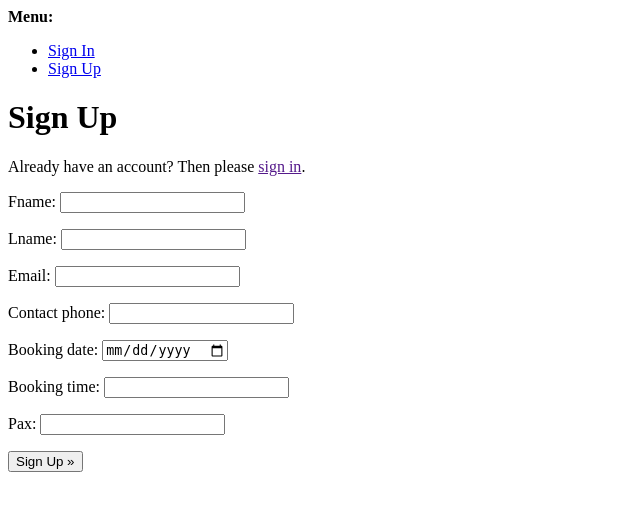
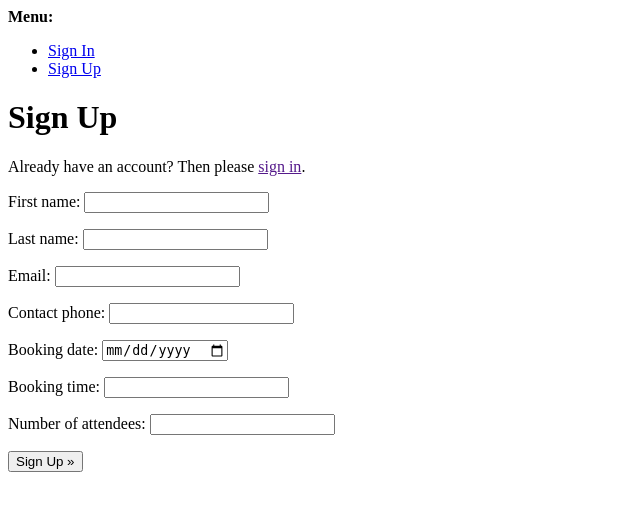
Before and after one commit to Alan-Bushell/la-cocina-del-diablo, a Django app: template templates/account/signup.html in a window 1280 px wide. Shown: the top 511 px of the page, without its empty margins (0-640 px from the left). Run offline with Django 3.2, Linux system fonts and the light colour scheme; the template is opened without the code that fills it: values that come from a table or form of the project are taken from there, others are empty.

Commit message:
migrated changes to model format

```diff
--- a/restaurant/forms.py
+++ b/restaurant/forms.py
@@ -14,17 +14,17 @@ class BookingForm(ModelForm):
         self.helper = FormHelper(self)
         self.helper.add_input(Submit('submit', 'Submit'))
 
-    fname = forms.CharField(max_length=40)
-    lname = forms.CharField(max_length=100)
+    first_name = forms.CharField(max_length=40)
+    last_name = forms.CharField(max_length=100)
     email = forms.EmailField(required=True)
     contact_phone = forms.CharField(max_length=15)
     booking_date = forms.DateField(widget=forms.DateInput
                                    (attrs={'type': 'date',
                                     'min': datetime.now().date()}))
     booking_time = forms.CharField(max_length=5)
-    pax = forms.IntegerField()
+    number_of_attendees = forms.IntegerField()
 
     class Meta:
         model = Booking
-        fields = ['fname', 'lname', 'email', 'contact_phone', 'booking_date',
-                  'booking_time', 'pax']
+        fields = ['first_name', 'last_name', 'email', 'contact_phone',
+                  'booking_date', 'booking_time', 'number_of_attendees']
--- a/restaurant/models.py
+++ b/restaurant/models.py
@@ -20,13 +20,13 @@ class Customer(models.Model):
 
 
 class Booking(models.Model):
-    fname = models.CharField(max_length=40, null=False, blank=False)
-    lname = models.CharField(max_length=100, null=False, blank=False)
+    first_name = models.CharField(max_length=40, null=False, blank=False)
+    last_name = models.CharField(max_length=100, null=False, blank=False)
     email = models.EmailField()
     contact_phone = models.CharField(max_length=15, null=False, blank=False)
     booking_date = models.DateField(null=False, blank=False)
     booking_time = models.CharField(null=False, blank=False, max_length=5)
-    pax = models.IntegerField(default=2, blank=False)
+    number_of_attendees = models.IntegerField(default=2, blank=False)
     booking_status = models.IntegerField(choices=BOOKING_STATUS, default=0)
     customer = models.ForeignKey(Customer, null=True, on_delete=models.CASCADE)
 
```
Also changed, not shown: restaurant/admin.py (+4 -3 lines), templates/profile.html (+4 -3 lines), restaurant/migrations/0005_auto_20221020_1144.py (added).
